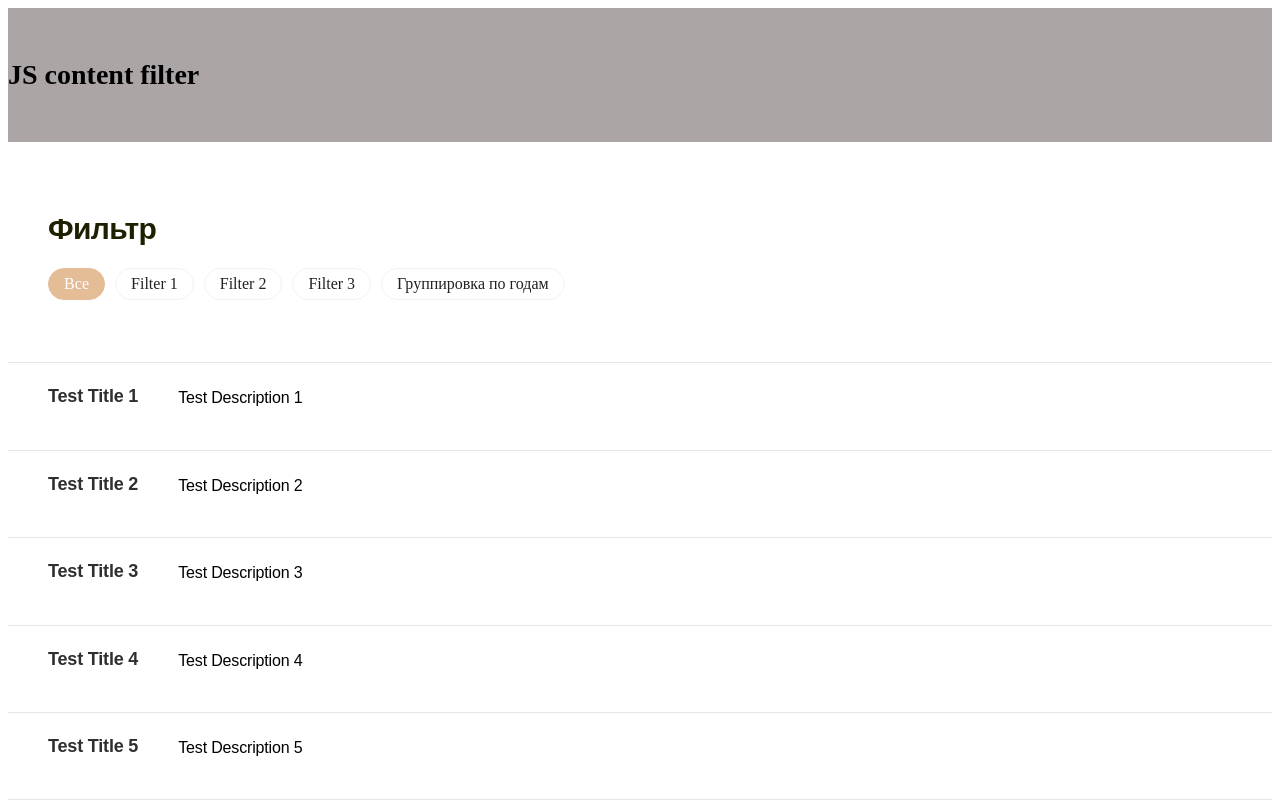
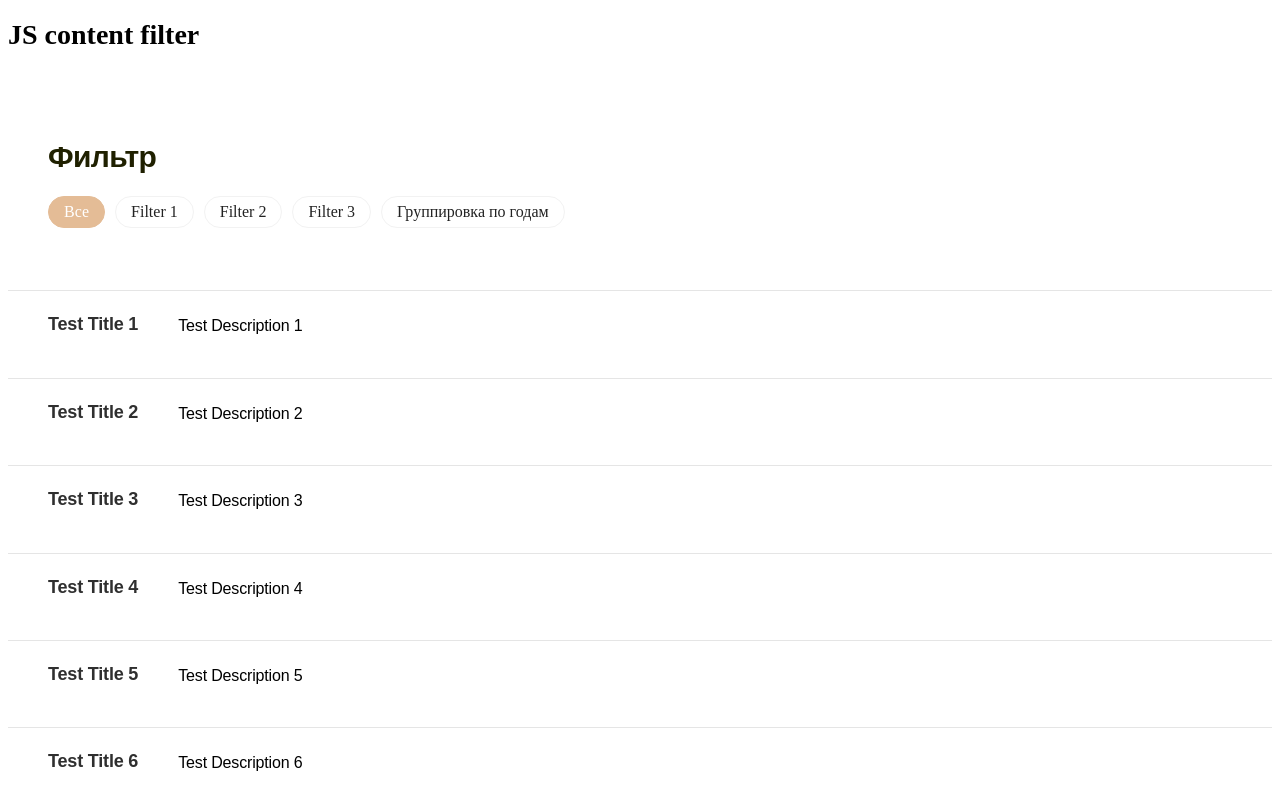
Before and after one commit to c0ntr-all/js-content-filter, a website built with webpack: page index.html in a window 1280 px wide. Shown: the top 800 px of the page. Built offline with nearby package versions, Linux system fonts and the light colour scheme.

Commit message:
Корректировка класса для строчки года, убрана стилизация header

```diff
--- a/src/js/modules/filter.js
+++ b/src/js/modules/filter.js
@@ -66,7 +66,7 @@ export default class Filter {
         let element = document.createElement("div");
         let span = document.createElement("span");
         span.innerText = year;
-        element.classList.add("disclosureContent__items-year");
+        element.classList.add("filter__items-year");
         element.classList.add("js-year-line");
         element.appendChild(span);
 
--- a/src/scss/pages/_main.scss
+++ b/src/scss/pages/_main.scss
@@ -1,7 +1,3 @@
-.header {
-  padding: 2rem 0;
-  background: #aba5a5;
-}
 .filter {
   &__topbar {
     padding: 48px 40px;
```
